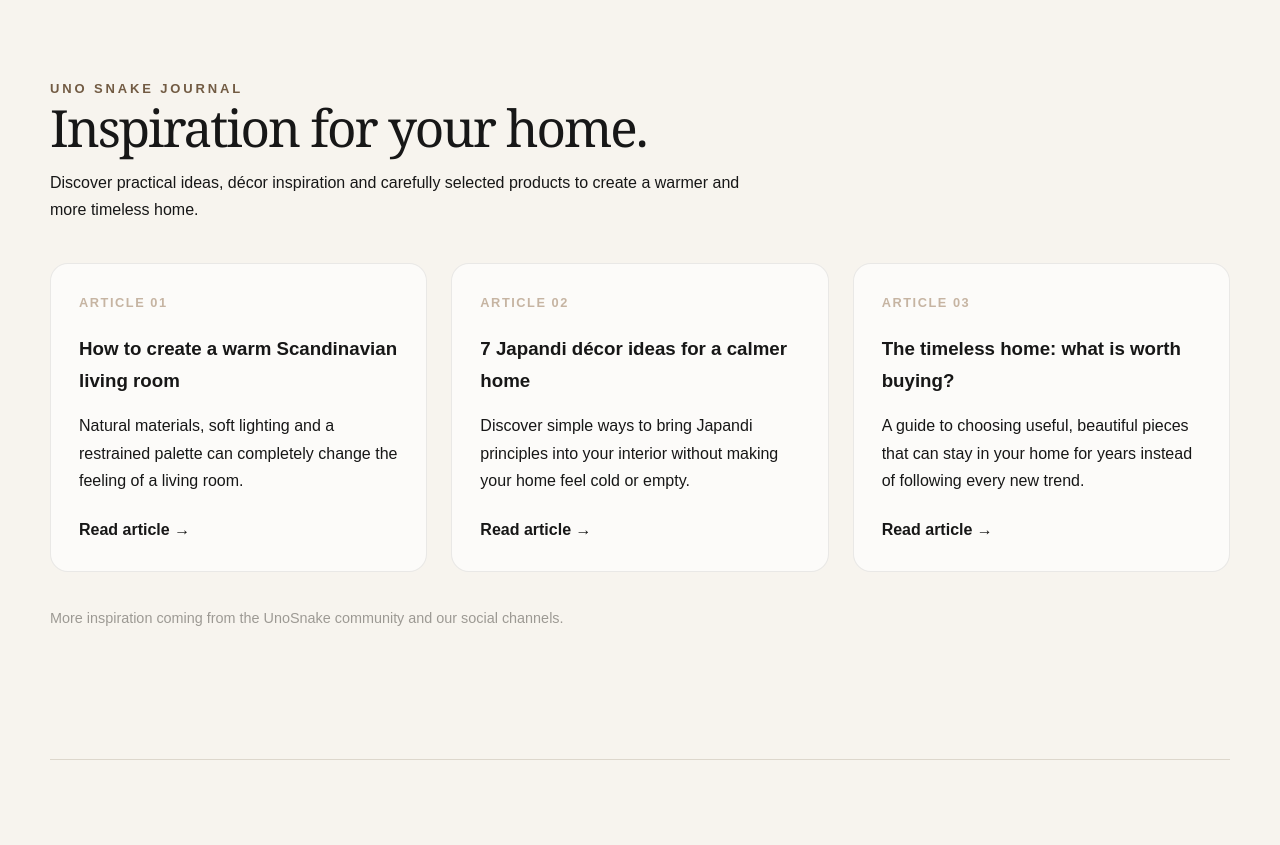
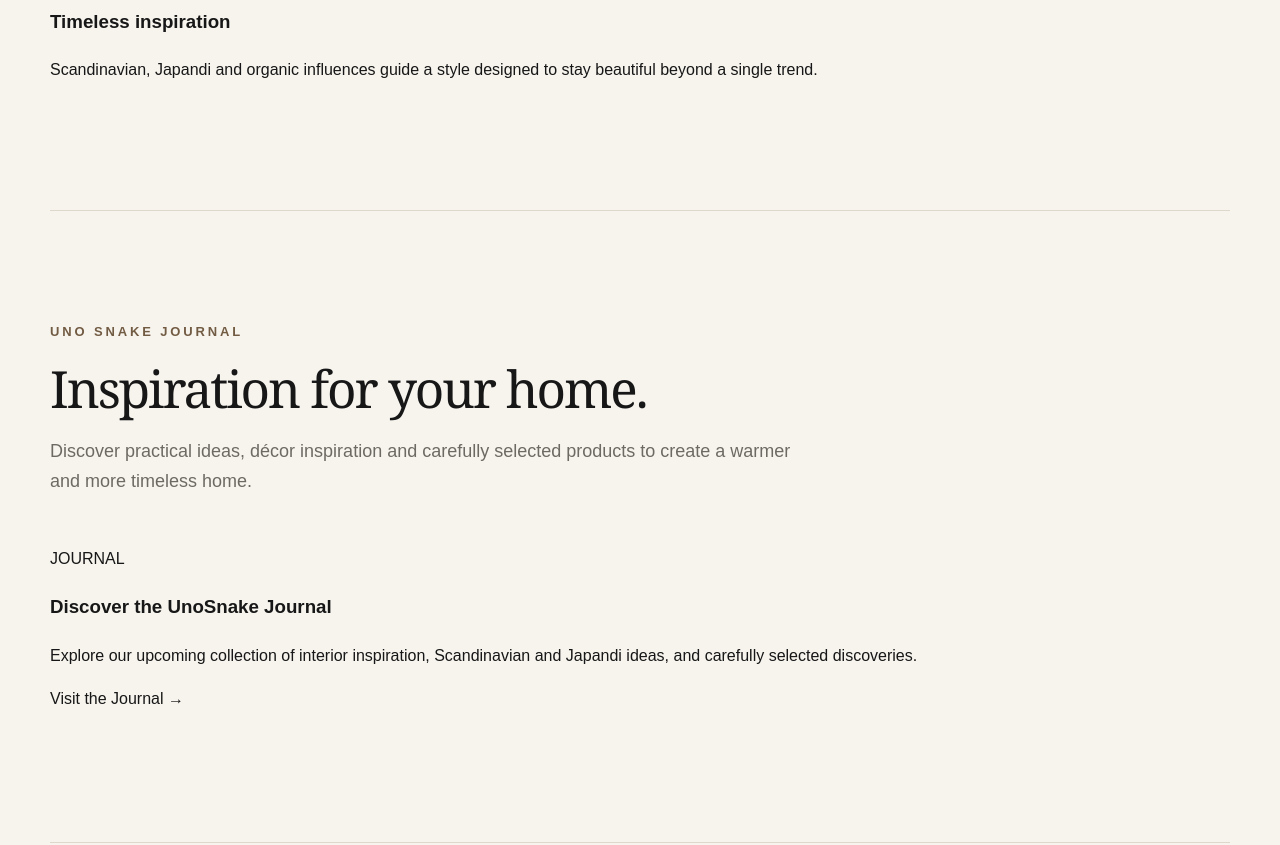
Before and after one commit to UnoSnake/unosnake-website, a plain HTML site: page index.html in a window 1280 px wide. Shown: the part 1452-2297 px from the top of the page. Drawn offline with Linux system fonts and the light colour scheme.

Commit message:
Revise index.html for content and structure updates
Updated the meta description and improved text formatting for better readability. Modified navigation links and section headings for clarity.

```diff
--- a/index.html
+++ b/index.html
@@ -6,89 +6,12 @@
 
   <meta
     name="description"
-    content="UnoSnake — Scandinavian and Japandi home inspiration, curated for warmer, calmer and more timeless spaces."
+    content="UnoSnake — Scandinavian and Japandi home décor inspiration, thoughtful ideas and carefully selected discoveries."
   >
 
   <title>UnoSnake — Scandinavian & Japandi Home Inspiration</title>
 
   <link rel="stylesheet" href="style.css">
-
-  <style>
-    /* Articles */
-    .articles {
-      padding: 80px 0;
-    }
-
-    .articles-header {
-      max-width: 720px;
-      margin-bottom: 40px;
-    }
-
-    .articles-header h2 {
-      margin-bottom: 14px;
-    }
-
-    .articles-header p {
-      margin: 0;
-    }
-
-    .articles-grid {
-      display: grid;
-      grid-template-columns: repeat(3, 1fr);
-      gap: 24px;
-    }
-
-    .article-card {
-      padding: 28px;
-      border: 1px solid rgba(0, 0, 0, 0.08);
-      border-radius: 18px;
-      background: rgba(255, 255, 255, 0.65);
-      transition: transform 0.2s ease, box-shadow 0.2s ease;
-    }
-
-    .article-card:hover {
-      transform: translateY(-3px);
-      box-shadow: 0 12px 30px rgba(0, 0, 0, 0.06);
-    }
-
-    .article-number {
-      display: block;
-      margin-bottom: 18px;
-      font-size: 0.8rem;
-      letter-spacing: 0.12em;
-      opacity: 0.55;
-    }
-
-    .article-card h3 {
-      margin-bottom: 12px;
-    }
-
-    .article-card p {
-      margin-bottom: 22px;
-    }
-
-    .article-link {
-      display: inline-block;
-      text-decoration: none;
-      font-weight: 600;
-    }
-
-    .social-note {
-      margin-top: 34px;
-      font-size: 0.9rem;
-      opacity: 0.65;
-    }
-
-    @media (max-width: 800px) {
-      .articles-grid {
-        grid-template-columns: 1fr;
-      }
-
-      .articles {
-        padding: 60px 0;
-      }
-    }
-  </style>
 </head>
 
 <body>
@@ -102,7 +25,7 @@
 
     <nav>
       <a href="#about">About</a>
-      <a href="#articles">Articles</a>
+      <a href="articles.html">Articles</a>
       <a href="privacy.html">Privacy</a>
       <a href="affiliate.html">Affiliate disclosure</a>
     </nav>
@@ -113,6 +36,7 @@
   <main>
 
     <!-- HERO -->
+
     <section class="hero">
 
       <div class="hero-copy">
@@ -122,43 +46,45 @@
         </p>
 
         <h1>
-          Beautiful ideas for a warmer, calmer home.
+          Beautiful ideas<br>
+          for a warmer,<br>
+          calmer home.
         </h1>
 
         <p class="lead">
-          UnoSnake curates home décor inspiration and thoughtfully selected
-          product discoveries for spaces that feel natural, timeless and inviting.
+          UnoSnake curates home décor inspiration and thoughtfully
+          selected product discoveries for spaces that feel natural,
+          timeless and inviting.
         </p>
 
-        <div class="hero-actions">
-          <a class="article-link" href="#articles">
-            Explore our articles →
-          <a href="articles.html">Explore our articles →</a>
-        </div>
+        <a class="hero-link" href="articles.html">
+          Explore our articles →
+        </a>
 
       </div>
 
     </section>
 
 
-    <!-- ABOUT -->
-    <section id="about" class="content-section">
+    <!-- ABOUT / APPROACH -->
 
-      <div class="section-heading">
-        <p class="eyebrow">THE UNO SNAKE APPROACH</p>
+    <section class="approach" id="about">
 
-        <h2>
-          Simple spaces. Better choices.
-        </h2>
+      <p class="eyebrow">
+        THE UNO SNAKE APPROACH
+      </p>
 
-        <p>
-          We focus on interiors that feel lived-in, calm and intentional —
-          combining Scandinavian simplicity with Japandi warmth.
-        </p>
-      </div>
+      <h2>
+        Simple spaces. Better choices.
+      </h2>
+
+      <p class="section-intro">
+        We focus on interiors that feel lived-in, calm and intentional —
+        combining Scandinavian simplicity with Japandi warmth.
+      </p>
 
 
-      <div class="grid">
+      <div class="approach-grid">
 
         <article>
           <span class="number">01</span>
@@ -168,8 +94,8 @@
           </h3>
 
           <p>
-            Soft neutrals, natural textures and understated details that make
-            everyday rooms feel welcoming.
+            Soft neutrals, natural textures and understated details
+            that make everyday rooms feel welcoming.
           </p>
         </article>
 
@@ -182,8 +108,8 @@
           </h3>
 
           <p>
-            We highlight products and ideas that fit a coherent interior rather
-            than promoting clutter for its own sake.
+            We highlight products and ideas that fit a coherent interior
+            rather than promoting clutter for its own sake.
           </p>
         </article>
 
@@ -196,8 +122,8 @@
           </h3>
 
           <p>
-            Scandinavian, Japandi and organic influences guide a style designed
-            to stay beautiful beyond a single trend.
+            Scandinavian, Japandi and organic influences guide a style
+            designed to stay beautiful beyond a single trend.
           </p>
         </article>
 
@@ -206,108 +132,55 @@
     </section>
 
 
-    <!-- ARTICLES -->
-    <section id="articles" class="articles">
+    <!-- JOURNAL -->
 
-      <div class="articles-header">
+    <section class="journal">
 
-        <p class="eyebrow">
-          UNO SNAKE JOURNAL
-        </p>
+      <p class="eyebrow">
+        UNO SNAKE JOURNAL
+      </p>
 
-        <h2>
-          Inspiration for your home.
-        </h2>
+      <h2>
+        Inspiration for your home.
+      </h2>
 
-        <p>
-          Discover practical ideas, décor inspiration and carefully selected
-          products to create a warmer and more timeless home.
-        </p>
-
-      </div>
+      <p class="section-intro">
+        Discover practical ideas, décor inspiration and carefully
+        selected products to create a warmer and more timeless home.
+      </p>
 
 
-      <div class="articles-grid">
+      <div class="article-preview">
 
+        <div class="article-preview-copy">
 
-        <article class="article-card">
-
-          <span class="article-number">
-            ARTICLE 01
-          </span>
+          <p class="article-label">
+            JOURNAL
+          </p>
 
           <h3>
-            How to create a warm Scandinavian living room
+            Discover the UnoSnake Journal
           </h3>
 
           <p>
-            Natural materials, soft lighting and a restrained palette can
-            completely change the feeling of a living room.
+            Explore our upcoming collection of interior inspiration,
+            Scandinavian and Japandi ideas, and carefully selected
+            discoveries.
           </p>
 
-          <a class="article-link" href="#">
-            Read article →
+          <a href="articles.html">
+            Visit the Journal →
           </a>
 
-        </article>
-
-
-        <article class="article-card">
-
-          <span class="article-number">
-            ARTICLE 02
-          </span>
-
-          <h3>
-            7 Japandi décor ideas for a calmer home
-          </h3>
-
-          <p>
-            Discover simple ways to bring Japandi principles into your interior
-            without making your home feel cold or empty.
-          </p>
-
-          <a class="article-link" href="#">
-            Read article →
-          </a>
-
-        </article>
-
-
-        <article class="article-card">
-
-          <span class="article-number">
-            ARTICLE 03
-          </span>
-
-          <h3>
-            The timeless home: what is worth buying?
-          </h3>
-
-          <p>
-            A guide to choosing useful, beautiful pieces that can stay in your
-            home for years instead of following every new trend.
-          </p>
-
-          <a class="article-link" href="#">
-            Read article →
-          </a>
-
-        </article>
-
+        </div>
 
       </div>
-
-
-      <p class="social-note">
-        More inspiration coming from the UnoSnake community and our social
-        channels.
-      </p>
 
     </section>
 
 
     <!-- QUOTE -->
+
     <section class="quote">
 
       <p>
@@ -320,18 +193,13 @@
 
 
   <!-- FOOTER -->
-  <footer class="footer">
+
+  <footer class="site-footer">
 
     <div>
-
       <strong>UnoSnake</strong>
-
-      <span>
-        Home décor inspiration.
-      </span>
-
+      <span>Home décor inspiration.</span>
     </div>
-
 
     <div class="footer-links">
 
@@ -345,7 +213,6 @@
 
     </div>
 
-
     <p>
       © 2026 UnoSnake. All rights reserved.
     </p>
```
